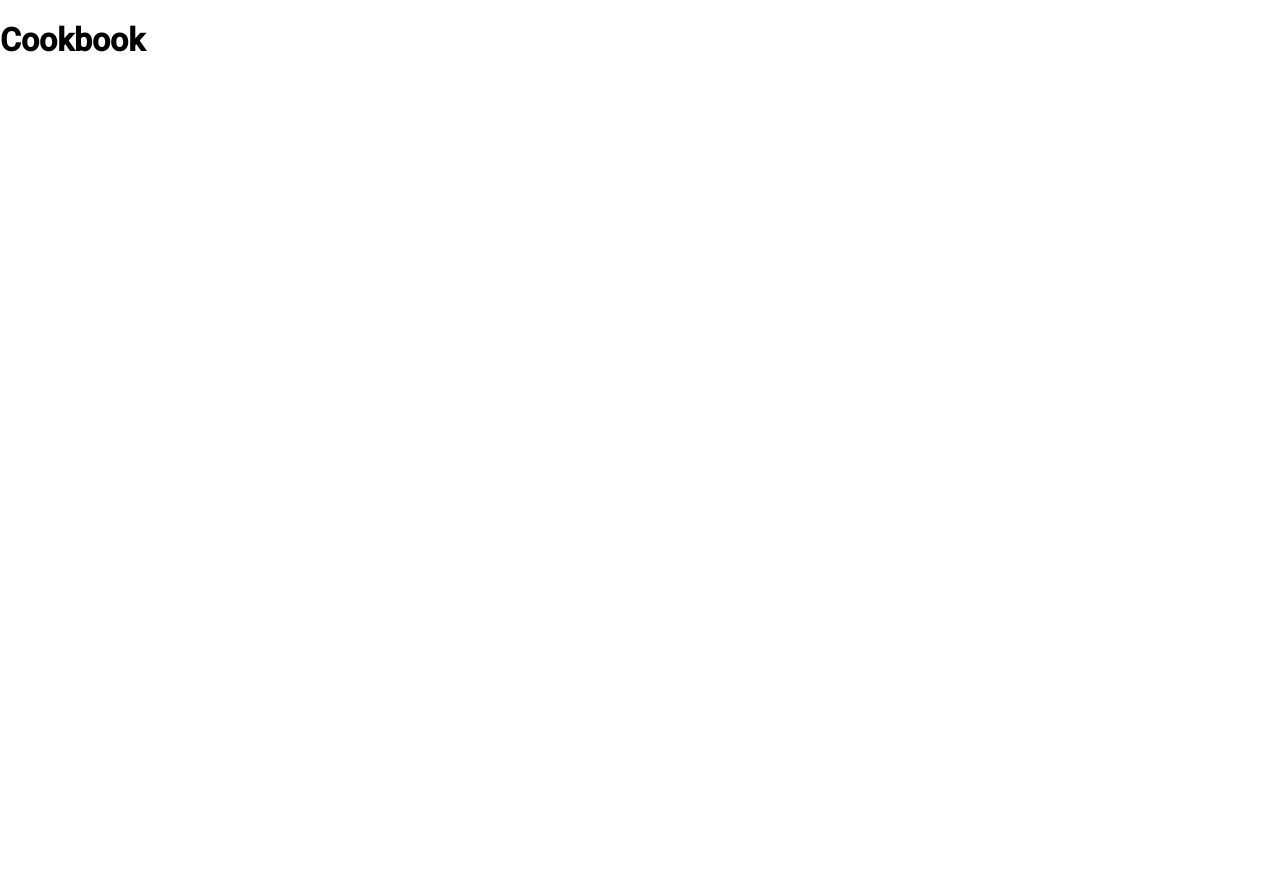
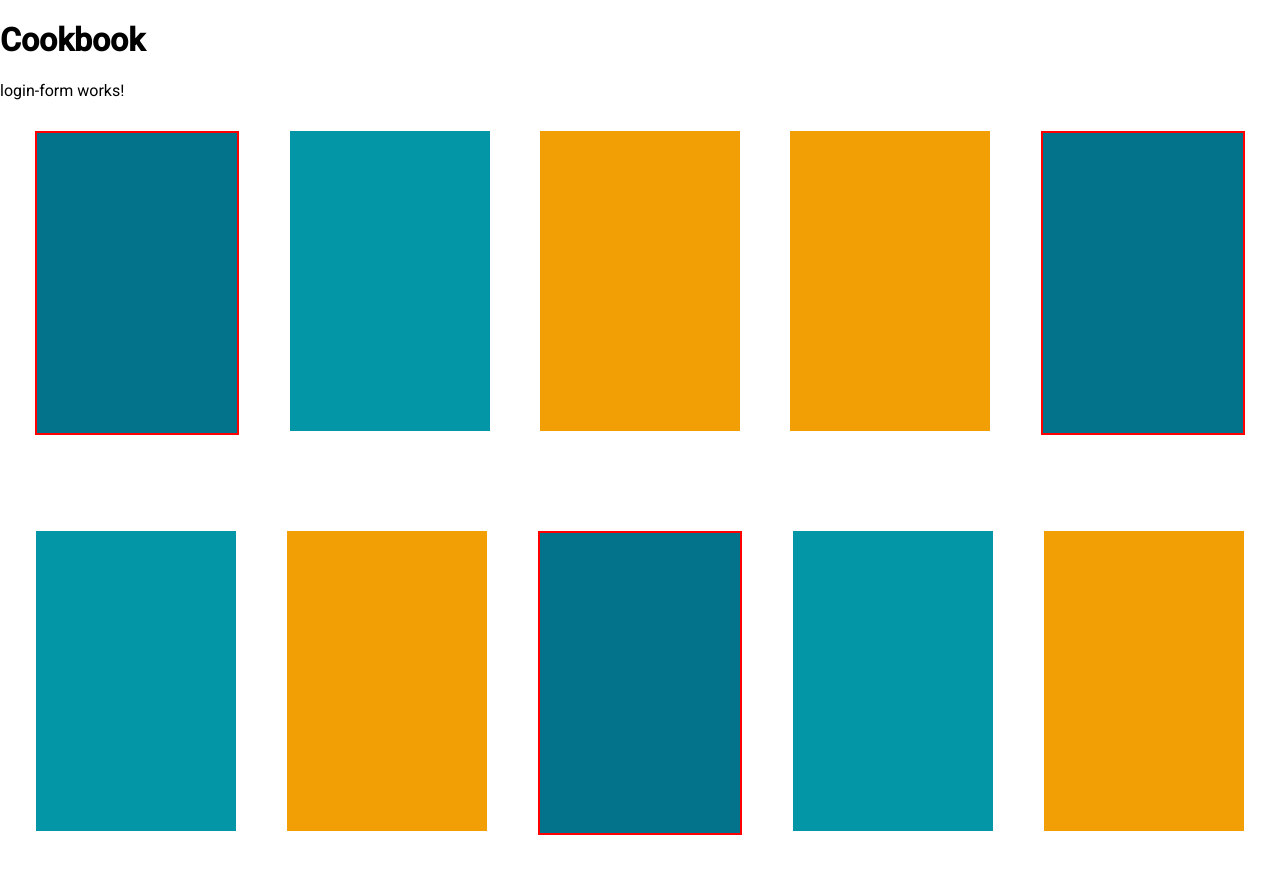
Before and after one commit to Josvani-R/CookBook-Frontend, an Angular app in the folder Cookbook-app/: page / in a window 1280 px wide. Shown: the top 874 px of the page. Before the commit the page ends 821 px from the top, so only its background shows below. Built offline with nearby package versions, Linux system fonts and the light colour scheme.

Commit message:
scss examples on the login form

```diff
--- a/Cookbook-app/src/app/app.component.html
+++ b/Cookbook-app/src/app/app.component.html
@@ -1,3 +1,3 @@
 <h1>{{title}}</h1>
-
+<app-login-form></app-login-form>
 <router-outlet></router-outlet>
--- a/Cookbook-app/src/app/components/login-form/login-form.component.html
+++ b/Cookbook-app/src/app/components/login-form/login-form.component.html
@@ -1 +1,13 @@
 <p>login-form works!</p>
+<div class="box-container">
+  <div class="box1"></div>
+  <div class="box2"></div>
+  <div class="box3"></div>
+  <div class="box3"></div>
+  <div class="box1"></div>
+  <div class="box2"></div>
+  <div class="box3"></div>
+  <div class="box1"></div>
+  <div class="box2"></div>
+  <div class="box3"></div>
+</div>
--- a/Cookbook-app/src/app/components/login-form/login-form.component.scss
+++ b/Cookbook-app/src/app/components/login-form/login-form.component.scss
@@ -0,0 +1,35 @@
+@import '../../../styles.scss';
+
+.box-container {
+  width: 100%;
+  height: 100vh;
+  display: flex;
+  flex-wrap: wrap;
+
+  justify-content: space-evenly;
+  align-items: flex-start;
+
+  .box1 {
+    width: 200px;
+    height: 300px;
+    background-color: $primary;
+    margin: 15px;
+    @include boxy;
+  }
+
+  .box2 {
+    width: 200px;
+    height: 300px;
+    background-color: $secondary;
+    margin: 15px;
+  }
+
+  .box3 {
+    width: 200px;
+    height: 300px;
+    background-color: $accent;
+    margin: 15px;
+  }
+
+
+}
--- a/Cookbook-app/src/styles.scss
+++ b/Cookbook-app/src/styles.scss
@@ -1,4 +1,23 @@
 /* You can add global styles to this file, and also import other style files */
 
-html, body { height: 100%; }
-body { margin: 0; font-family: Roboto, "Helvetica Neue", sans-serif; }
+html,
+body {
+  height: 100%;
+}
+
+body {
+  margin: 0;
+  font-family: Roboto, "Helvetica Neue", sans-serif;
+}
+
+/* Color Theme Swatches in Hex */
+$primary: #03738C;
+$secondary: #0396A6;
+$accent: #F29F05;
+$accent2: #F27405;
+$accent3: #D93D04;
+
+
+@mixin boxy {
+  border: red 2px solid;
+}
```
Also changed, not shown: 1 other file (tests, documents, lock files or other folders).
